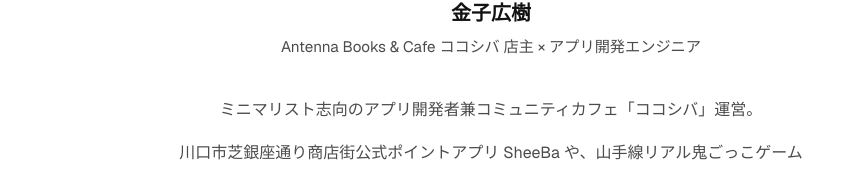
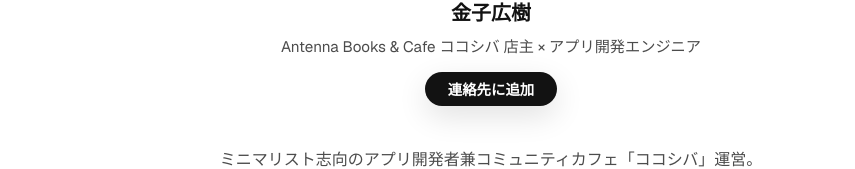
Before and after one commit to minimalistHiro/app-portfolio, a Next.js app: page / in a window 1280 px wide. Shown: the part 340-509 px from the top of the page, without its empty margins (149-1004 px from the left). Built offline with nearby package versions, Linux system fonts and the light colour scheme.

Commit message:
Add contact button and vCard

```diff
--- a/app/page.module.css
+++ b/app/page.module.css
@@ -72,6 +72,35 @@
   font-size: 0.95rem;
   color: var(--color-muted);
   margin: 0;
+}
+
+.contactAddButtonWrapper {
+  margin-top: 0.5rem;
+}
+
+.contactAddButton {
+  display: inline-flex;
+  align-items: center;
+  justify-content: center;
+  padding: 0.4rem 1.45rem;
+  border-radius: 999px;
+  background: var(--color-text);
+  color: #ffffff;
+  font-size: 0.9rem;
+  font-weight: 600;
+  text-decoration: none;
+  border: none;
+  box-shadow: 0 10px 30px rgba(0, 0, 0, 0.12);
+  transition: transform 0.2s ease, box-shadow 0.2s ease;
+}
+
+.contactAddButton:hover {
+  transform: translateY(-1px);
+}
+
+.contactAddButton:active {
+  transform: translateY(0);
+  box-shadow: 0 6px 16px rgba(0, 0, 0, 0.16);
 }
 
 .introSection {
--- a/app/page.tsx
+++ b/app/page.tsx
@@ -178,6 +178,15 @@
           </div>
           <p className={styles.profileName}>金子広樹</p>
           <p className={styles.profileRole}>Antenna Books & Cafe ココシバ 店主 × アプリ開発エンジニア</p>
+          <div className={styles.contactAddButtonWrapper}>
+            <a
+              className={styles.contactAddButton}
+              href="/hiroki-kaneko-contact.vcf"
+              aria-label="金子広樹を連絡先に追加"
+            >
+              連絡先に追加
+            </a>
+          </div>
         </section>
 
         <section className={`${styles.section} ${styles.introSection}`}>
```
Also changed, not shown: 1 other file (tests, documents, lock files or other folders).
